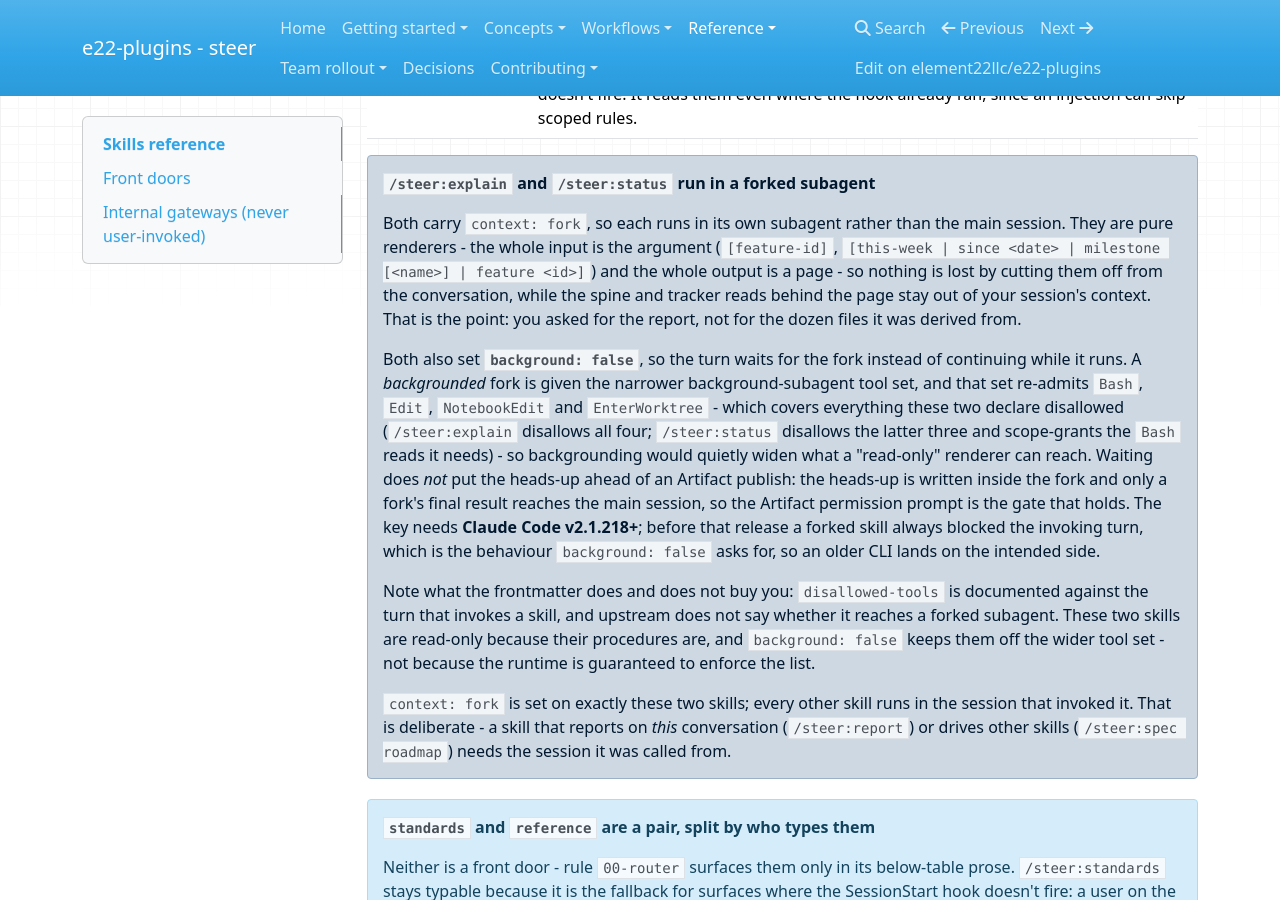
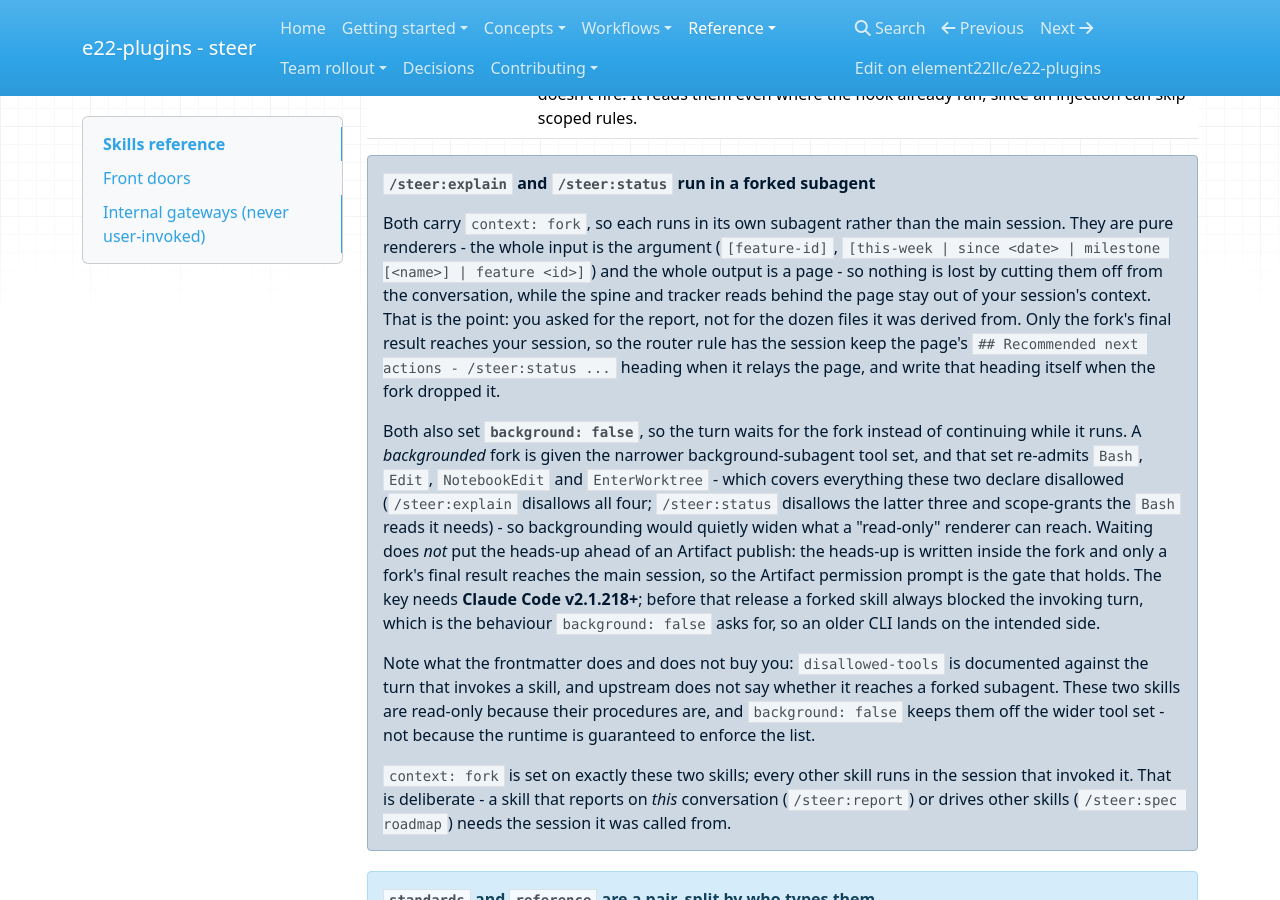
Before and after one commit to element22llc/e22-plugins, an MkDocs documentation site: the page built from docs/reference/skills.md, in a window 1280 px wide and 900 px high, scrolled down 3819 px. Built offline with MkDocs 1.6.1, drawn with Linux system fonts in a browser that asks for light colours; nearby versions of some CDN libraries.

Commit message:
docs(docs): note that a relayed fork keeps its handoff heading
Co-Authored-By: Claude Opus 5.5 (1M context) <noreply@anthropic.com>

```diff
--- a/docs/reference/skills.md
+++ b/docs/reference/skills.md
@@ -65,7 +65,10 @@ specialized skills below as needed, so you rarely reach past this set.
     output is a page - so nothing is lost by cutting them off from the
     conversation, while the spine and tracker reads behind the page stay out of
     your session's context. That is the point: you asked for the report, not for
-    the dozen files it was derived from.
+    the dozen files it was derived from. Only the fork's final result reaches
+    your session, so the router rule has the session keep the page's
+    `## Recommended next actions - /steer:status ...` heading when it relays the
+    page, and write that heading itself when the fork dropped it.
 
     Both also set **`background: false`**, so the turn waits for the fork instead
     of continuing while it runs. A *backgrounded* fork is given the narrower
```
